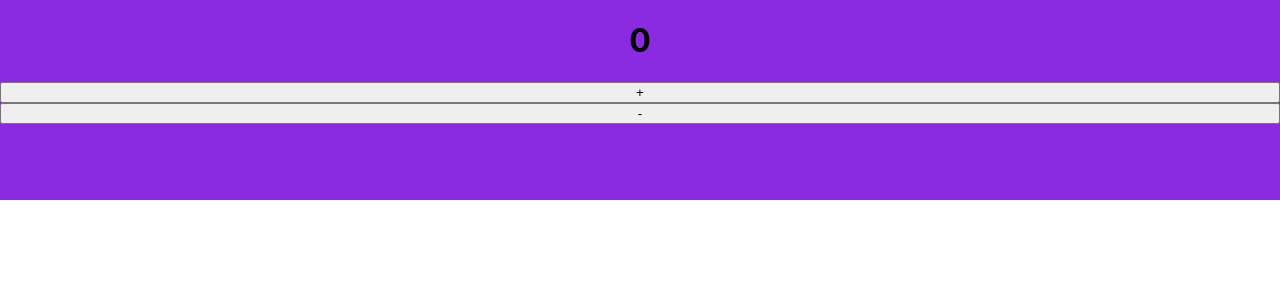
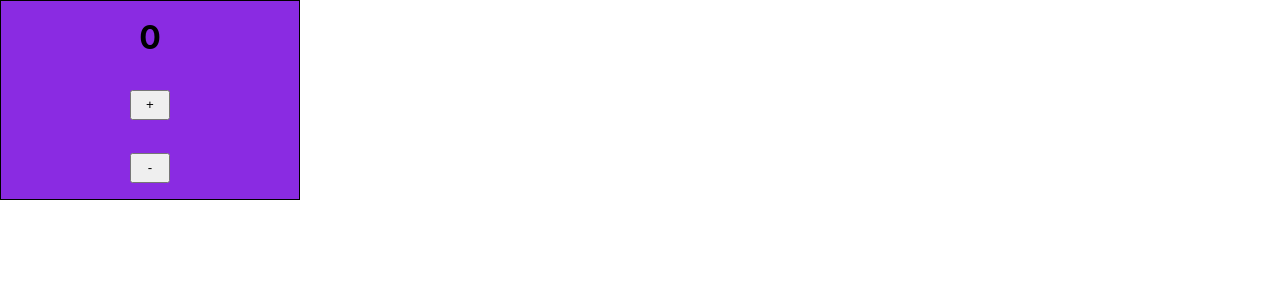
Before and after one commit to marcinoles87/temperatueControl, a React (Create React App) app: page / in a window 1280 px wide. Shown: the top 300 px of the page. Built offline with nearby package versions, Linux system fonts and the light colour scheme.

Commit message:
work with css

```diff
--- a/src/App.css
+++ b/src/App.css
@@ -1,4 +1,4 @@
-body{
+*{
   margin: 0;
   padding: 0;
   box-sizing: border-box;
--- a/src/components/Temp.css
+++ b/src/components/Temp.css
@@ -1,17 +1,23 @@
 .temp{
     display: flex;
     flex-direction: column;
-    flex-basis: 300px;
+    width: 300px;
     height: 200px;
     background-color: blueviolet;
     text-align: center;
+    border: 1px solid black;
+    justify-content: space-around;
+    align-items: center;
+
 
 }
 
-.button{
-    display: flex;
-    flex-direction: column;
-    flex-wrap: nowrap;
-    width: 20px;
-    height: 10px;
+h1{
+    text-align: center;
 }
+
+button{
+    display: inline-block;
+    width: 40px;
+    height:30px;
+}
```
